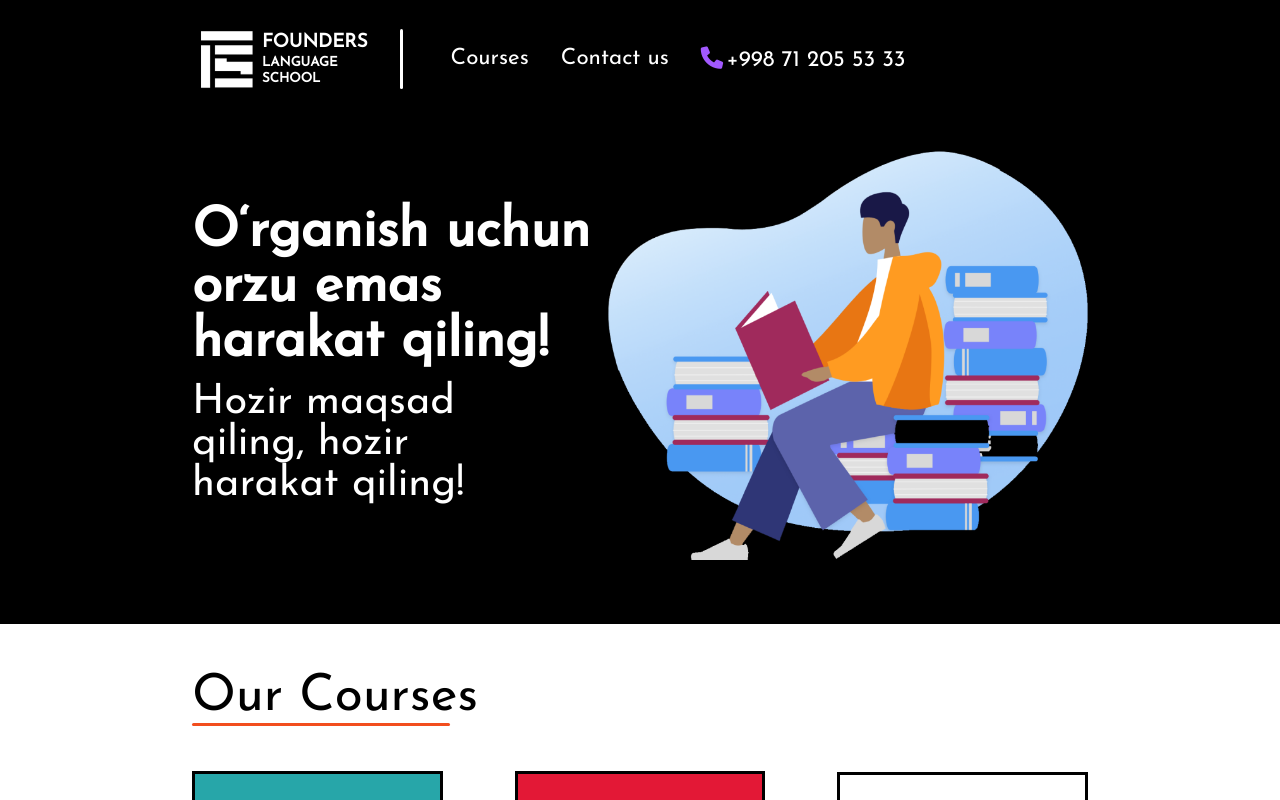
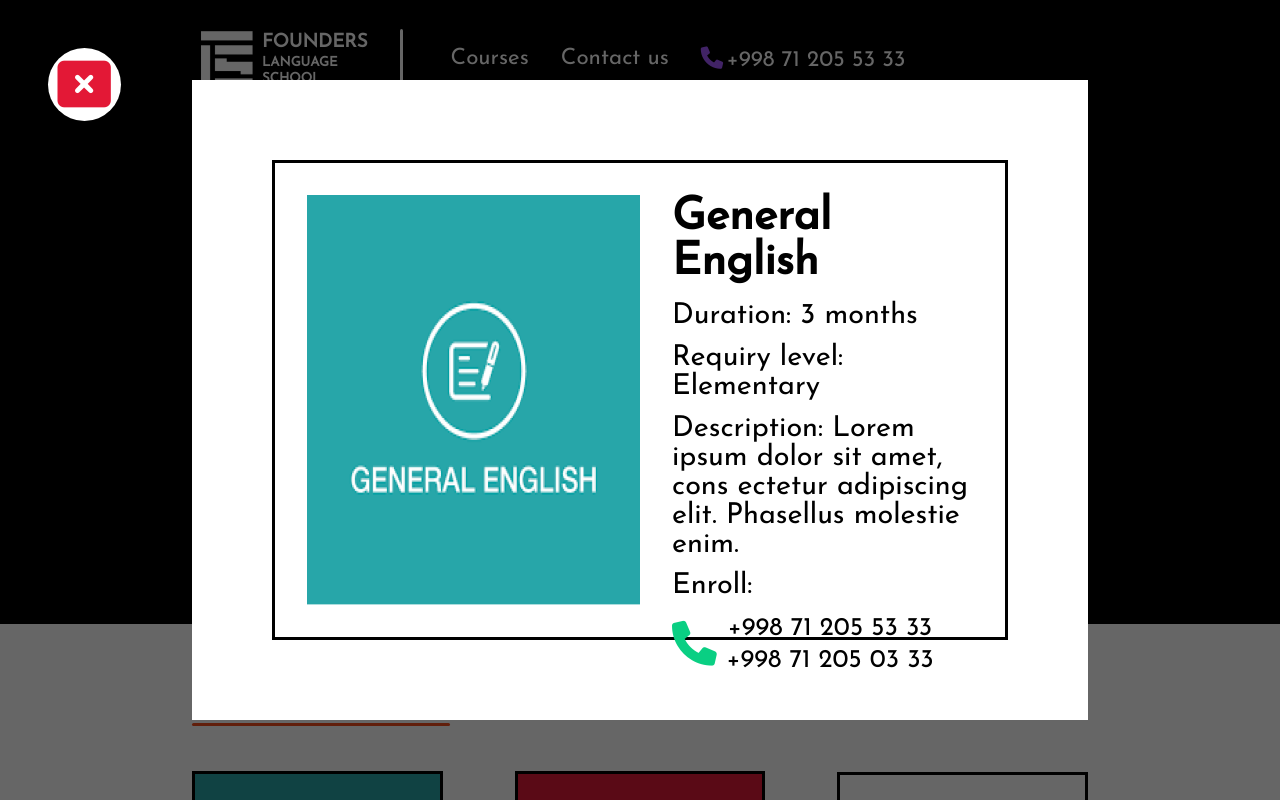
Before and after one commit to KahhorovSh04/founders, a React (Create React App) app: page / in a window 1280 px wide. Shown: the top 800 px of the page. Built offline with nearby package versions, Linux system fonts and the light colour scheme; a web font is replaced by a local one.

Commit message:
#8 Modal added

```diff
--- a/src/App.jsx
+++ b/src/App.jsx
@@ -1,4 +1,4 @@
-import React from 'react'
+import React, { useState } from 'react'
 import Header from './components/Header'
 import Navbar from './components/Navbar'
 import Courses from './components/Courses'
@@ -6,17 +6,27 @@ import Features from './components/Features'
 import Contacts from './components/Contacts'
 import Teachers from './components/Teachers'
 import Footer from './components/Footer'
+import Modal from './components/Modal'
 
 function App() {
+  const [currentCourse, setCurrentCourse] = useState({
+    name: 'General English',
+    description:
+      'Lorem ipsum dolor sit amet, cons ectetur adipiscing elit. Phasellus molestie enim.',
+    banner: 'general-english.png',
+    duration: '3 months',
+    requirement: 'Elementary',
+  })
   return (
     <div className='App'>
       <Navbar />
       <Header />
-      <Courses />
+      <Courses setCurrentCourse={setCurrentCourse} />
       <Features />
       <Teachers />
       <Contacts />
       <Footer />
+      <Modal currentCourse={currentCourse} />
     </div>
   )
 }
--- a/src/components/Contacts.jsx
+++ b/src/components/Contacts.jsx
@@ -20,7 +20,7 @@ const Contacts = () => {
             Oliy Majlis qarshisida
           </a>
           <div className='tels'>
-            <i class='fa-solid fa-phone'></i>
+            <i className='fa-solid fa-phone'></i>
             <div>
               <a href='tel:+998712055333'>+998 71 205 53 33</a>
               <a href='tel:+998712050333'>+998 71 205 03 33</a>
--- a/src/components/CourseCard.jsx
+++ b/src/components/CourseCard.jsx
@@ -1,13 +1,20 @@
 import React from 'react'
 
-const CourseCard = ({ course }) => {
+const CourseCard = ({ setCurrentCourse, course }) => {
+  const changeCourse = () => {
+    const modal = document.querySelector('#modal')
+    setCurrentCourse(course)
+    modal.style.opacity = '1'
+    modal.style['z-index'] = '1'
+  }
+
   return (
     <div className='course-card'>
       <img src={require(`../images/${course.banner}`).default} alt='' />
       <div className='card-body'>
         <h1>{course.name}</h1>
         <p>{course.description}</p>
-        <button>
+        <button onClick={() => changeCourse()}>
           Learn more <i className='fa-solid fa-right-long'></i>
         </button>
       </div>
--- a/src/components/Courses.jsx
+++ b/src/components/Courses.jsx
@@ -53,7 +53,7 @@ const courses = [
   },
 ]
 
-const Courses = () => {
+const Courses = ({ setCurrentCourse }) => {
   const handleClick = (e) => {
     const contain = document.getElementsByClassName('container')[1]
     const btn = e.target
@@ -80,12 +80,26 @@ const Courses = () => {
       <h1 className='topic'>Our Courses</h1>
       <div className='container'>
         {courses.map(
-          (course, ind) => ind <= 2 && <CourseCard course={course} key={ind} />
+          (course, ind) =>
+            ind <= 2 && (
+              <CourseCard
+                setCurrentCourse={setCurrentCourse}
+                course={course}
+                key={ind}
+              />
+            )
         )}
       </div>
       <div className='container disable'>
         {courses.map(
-          (course, ind) => ind > 2 && <CourseCard course={course} key={ind} />
+          (course, ind) =>
+            ind > 2 && (
+              <CourseCard
+                setCurrentCourse={setCurrentCourse}
+                course={course}
+                key={ind}
+              />
+            )
         )}
       </div>
       <button className='switch-all' onClick={(e) => handleClick(e)}>
--- /dev/null
+++ b/src/components/Modal.jsx
@@ -0,0 +1,41 @@
+import React from 'react'
+import '../css/modal.css'
+
+const Modal = ({ currentCourse }) => {
+  const closeModal = () => {
+    const modal = document.querySelector('#modal')
+    modal.style.opacity = '0'
+    modal.style['z-index'] = '-1'
+  }
+  return (
+    <article id='modal'>
+      <button id='close' onClick={() => closeModal()}>
+        <i className='fa-solid fa-rectangle-xmark fa-4x'></i>
+      </button>
+      <div className='wrapper'>
+        <div className='container'>
+          <img
+            src={require(`../images/${currentCourse.banner}`).default}
+            alt='Banner of the course'
+          />
+          <div className='body'>
+            <h1>{currentCourse.name}</h1>
+            <p>Duration: {currentCourse.duration}</p>
+            <p>Requiry level: {currentCourse.requirement}</p>
+            <p>Description: {currentCourse.description}</p>
+            <p>Enroll:</p>
+            <div className='tels'>
+              <i className='fa-solid fa-phone'></i>
+              <div>
+                <a href='tel:+998712055333'>+998 71 205 53 33</a>
+                <a href='tel:+998712050333'>+998 71 205 03 33</a>
+              </div>
+            </div>
+          </div>
+        </div>
+      </div>
+    </article>
+  )
+}
+
+export default Modal
--- a/src/css/features.css
+++ b/src/css/features.css
@@ -1,5 +1,5 @@
 #features {
-  padding: 4rem 15%;
+  padding: 5.2rem 15%;
   background: #000;
   color: #fff;
 }
@@ -14,6 +14,7 @@
   flex-direction: row;
   justify-content: space-between;
   align-items: flex-start;
+  margin-top: 1.8rem;
 }
 
 #features .box {
--- /dev/null
+++ b/src/css/modal.css
@@ -0,0 +1,84 @@
+#modal {
+  position: fixed;
+  width: 100vw;
+  height: 100vh;
+  top: 0;
+  left: 0;
+  background: rgba(0, 0, 0, 0.6);
+  display: flex;
+  justify-content: center;
+  align-items: center;
+  transition: all 0.85s cubic-bezier(0.68, -0.55, 0.265, 1.55);
+}
+
+#close {
+  color: #e31836;
+  border-radius: 100%;
+  transition: 0.3s ease;
+  position: absolute;
+  top: 3rem;
+  left: 3rem;
+  background: #fff;
+  padding: 0.6rem;
+}
+
+#close:hover {
+  transform: scale(1.1);
+}
+
+#modal .wrapper {
+  width: 70vw;
+  height: 80vh;
+  background: #fff;
+  padding: 5rem;
+}
+
+#modal .container {
+  width: 100%;
+  height: 100%;
+  border: 3px solid #000;
+  padding: 2rem;
+  display: flex;
+  flex-direction: row;
+}
+
+#modal .container img {
+  width: 50%;
+  margin-right: 2rem;
+}
+
+#modal h1 {
+  font-size: 2.8rem;
+  margin-bottom: 1rem;
+}
+
+#modal p {
+  font-size: 1.8rem;
+  margin: 0.8rem 0;
+}
+
+#modal .tels {
+  margin-top: 0.6rem;
+  display: flex;
+  flex-direction: row;
+  align-items: center;
+}
+
+#modal .tels div {
+  display: flex;
+  flex-direction: column;
+  align-items: center;
+  justify-content: center;
+}
+
+#modal .tels a {
+  margin: 0.2rem 0;
+  font-size: 1.6rem;
+}
+
+#modal .tels i {
+  font-size: 2.8rem;
+  margin-right: 0.6rem;
+  color: #0acf83;
+  vertical-align: middle;
+}
```
